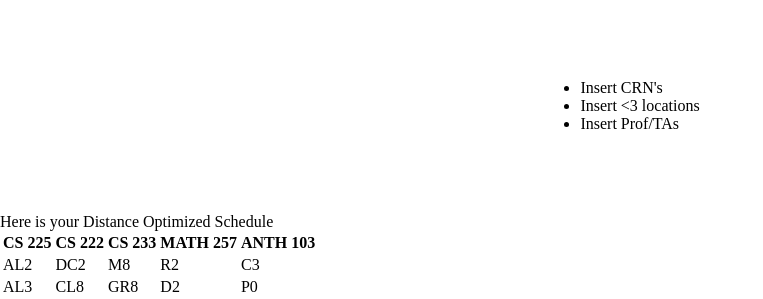
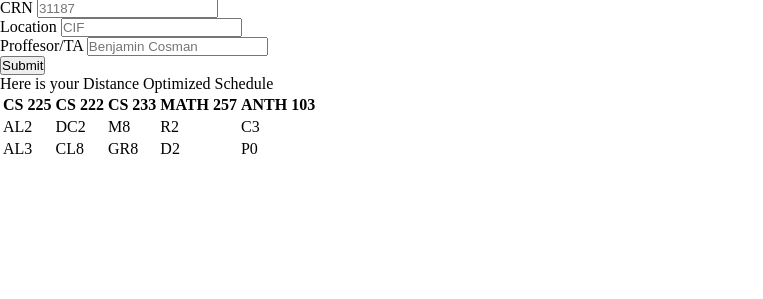
Before and after one commit to riya-verma-23/Distance-Optimized-Schedule-Generator, a Django app: page / in a window 1280 px wide. Shown: the part 598-897 px from the top of the page, without its empty margins (0-763 px from the left). After the commit the page ends 752 px from the top, so only its background shows below. Run offline with Django 4.2, Linux system fonts and the light colour scheme.

Commit message:
Added user input

```diff
--- a/Django/Homepage/templates/homepage.html
+++ b/Django/Homepage/templates/homepage.html
@@ -30,14 +30,24 @@
 
     <!-- Class Inputs -->
 
-    <section class="buttons" id="buttons">
+    <section class="inputs" id="inputs">
         <div class="max-width">
-            <ul class="Inputs">
-                <li><a>Insert CRN's</a></li>
-                <li><a>Insert &lt3 locations</a></li>
-                <li><a>Insert Prof/TAs</a></li>
-                <!-- Redirect to add inputs on a subdomain -->
-            </ul>
+            <form action="." method="POST">
+                {% csrf_token %}
+                <div>
+                    <label for="crn">CRN</label>
+                    <input type="number" name="crn" id="crn" placeholder="31187" required>
+                </div>
+                <div>
+                    <label for="location">Location</label>
+                    <input type="text" name="location" id="location" placeholder="CIF">
+                </div>
+                <div>
+                    <label for="instructor">Proffesor/TA</label>
+                    <input type="text" name="instructor" id="instructor" placeholder="Benjamin Cosman">
+                </div>
+                <button type="submit">Submit</button>
+            </form>
         </div>
     </section>
 
--- a/Django/Homepage/views.py
+++ b/Django/Homepage/views.py
@@ -5,6 +5,7 @@ from django.shortcuts import render
 # frontend_components is a dictionary of parameters that have to be
 # displayed on the homepage that should be recived from the backend
 
+# Restrict API key
 frontend_components = {
     'maps_link': 'https://www.google.com/maps/embed/v1/directions?origin=place_id:ChIJf5sYMRrXDIgRv9cFI6s4og8&destination=place_id:ChIJqXmEqmvXDIgRMJY1DdQBn04&key=AIzaSyC5EWe12L9MWFK0Um6aRdVkZd6eMETlNnY',
     'class_1': 'CS 225',
@@ -26,4 +27,7 @@ frontend_components = {
 
 
 def homepage(request):
+    if request.method == "POST":
+        print(request.POST)  # Printing out the user input from the Front End
+    # rendring the HTML and CSS files for the homepage
     return render(request, 'homepage.html', frontend_components)
```
